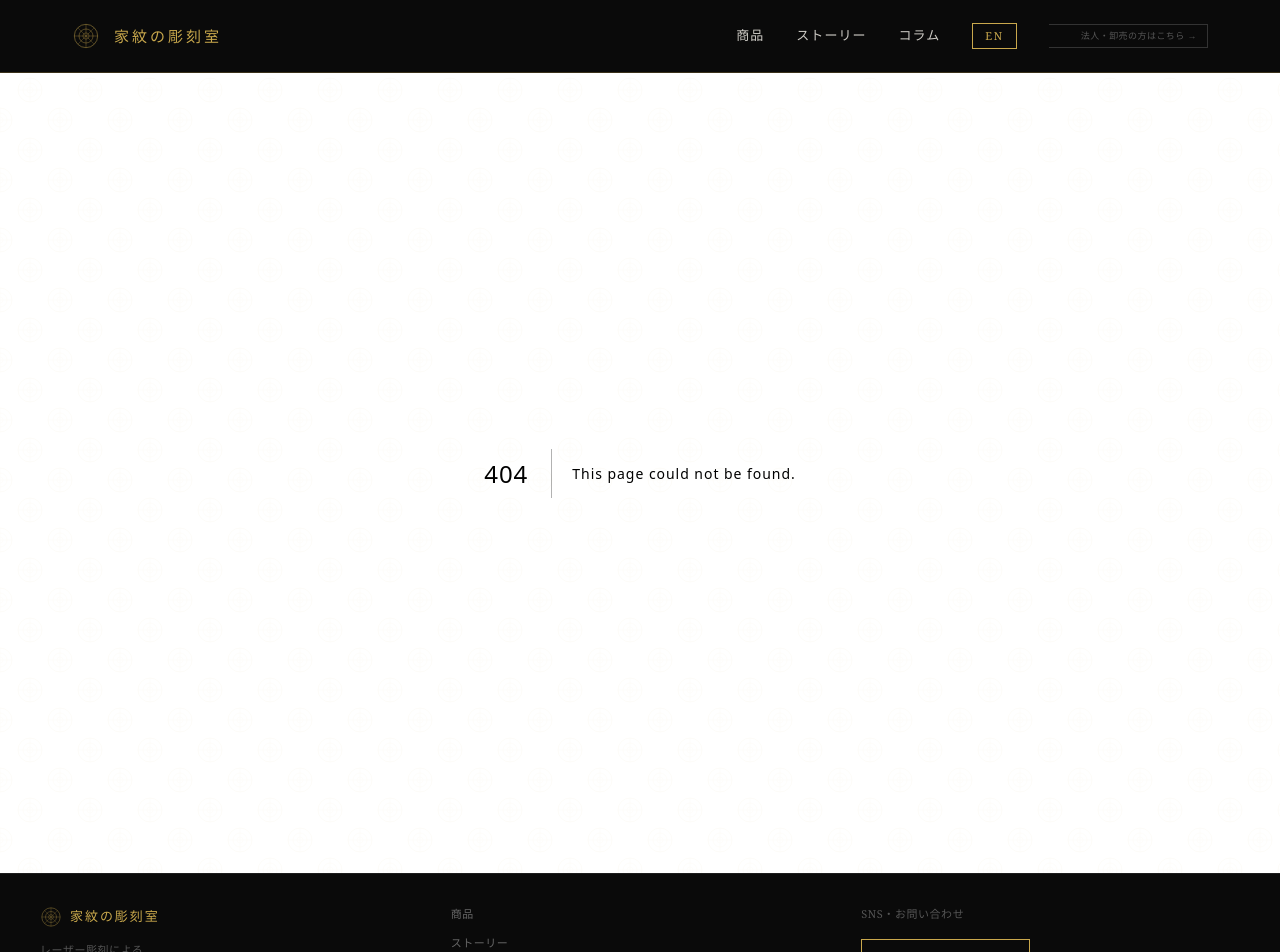
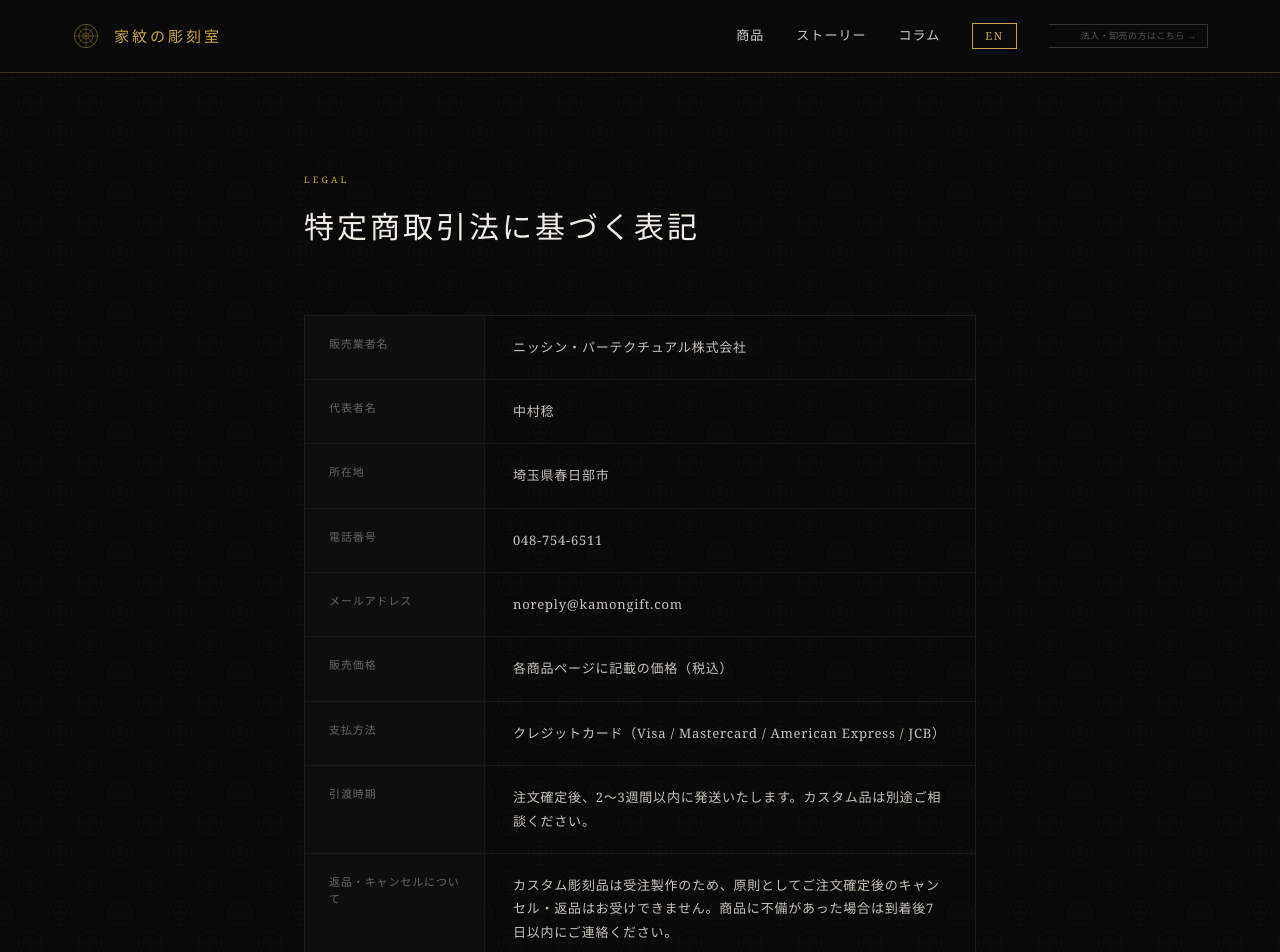
Before and after one commit to nissinpertechtual/kamon-gift, a Next.js app: page /legal in a window 1280 px wide. Before the commit this address had no page. Shown: the top 952 px of the page. Built offline with nearby package versions, Linux system fonts and the light colour scheme.

Commit message:
feat: legal page + admin product CRUD

```diff
--- /dev/null
+++ b/src/app/legal/page.tsx
@@ -0,0 +1,117 @@
+import KamonBackground from '@/components/KamonBackground';
+
+const items = [
+  { label: '販売業者名', value: 'ニッシン・パーテクチュアル株式会社' },
+  { label: '代表者名', value: '中村稔' },
+  { label: '所在地', value: '埼玉県春日部市' },
+  { label: '電話番号', value: '048-754-6511' },
+  { label: 'メールアドレス', value: 'noreply@kamongift.com' },
+  { label: '販売価格', value: '各商品ページに記載の価格（税込）' },
+  { label: '支払方法', value: 'クレジットカード（Visa / Mastercard / American Express / JCB）' },
+  { label: '引渡時期', value: '注文確定後、2〜3週間以内に発送いたします。カスタム品は別途ご相談ください。' },
+  { label: '返品・キャンセルについて', value: 'カスタム彫刻品は受注製作のため、原則としてご注文確定後のキャンセル・返品はお受けできません。商品に不備があった場合は到着後7日以内にご連絡ください。' },
+];
+
+export default function LegalPage() {
+  return (
+    <div style={{ position: 'relative', background: '#0a0a0a', minHeight: '100vh' }}>
+      <KamonBackground />
+      <div
+        style={{
+          maxWidth: '720px',
+          margin: '0 auto',
+          padding: '100px 24px 120px',
+          position: 'relative',
+          zIndex: 1,
+        }}
+      >
+        {/* タイトル */}
+        <div style={{ marginBottom: '64px' }}>
+          <p
+            style={{
+              fontSize: '9px',
+              letterSpacing: '0.35em',
+              color: '#c9a84c',
+              marginBottom: '16px',
+              fontFamily: 'Georgia, serif',
+            }}
+          >
+            LEGAL
+          </p>
+          <h1
+            style={{
+              fontSize: 'clamp(22px, 4vw, 30px)',
+              fontWeight: 300,
+              letterSpacing: '0.1em',
+              color: '#f0ede6',
+              margin: 0,
+              fontFamily: "'Hiragino Mincho ProN', 'Yu Mincho', Georgia, serif",
+            }}
+          >
+            特定商取引法に基づく表記
+          </h1>
+        </div>
+
+        {/* テーブル */}
+        <div style={{ border: '0.5px solid #1e1e1e' }}>
+          {items.map((item, i) => (
+            <div
+              key={item.label}
+              style={{
+                display: 'grid',
+                gridTemplateColumns: '180px 1fr',
+                borderBottom: i < items.length - 1 ? '0.5px solid #1a1a1a' : 'none',
+              }}
+            >
+              <div
+                style={{
+                  padding: '20px 24px',
+                  background: '#0e0e0e',
+                  borderRight: '0.5px solid #1a1a1a',
+                  fontSize: '11px',
+                  letterSpacing: '0.08em',
+                  color: '#666',
+                  fontFamily: "'Hiragino Mincho ProN', 'Yu Mincho', Georgia, serif",
+                  fontWeight: 300,
+                  display: 'flex',
+                  alignItems: 'flex-start',
+                }}
+              >
+                {item.label}
+              </div>
+              <div
+                style={{
+                  padding: '20px 28px',
+                  fontSize: '13px',
+                  letterSpacing: '0.06em',
+                  color: '#c8c4bc',
+                  fontFamily: "'Hiragino Mincho ProN', 'Yu Mincho', Georgia, serif",
+                  fontWeight: 300,
+                  lineHeight: 1.8,
+                }}
+              >
+                {item.value}
+              </div>
+            </div>
+          ))}
+        </div>
+
+        {/* 戻るリンク */}
+        <div style={{ marginTop: '64px', textAlign: 'center' }}>
+          <a
+            href="/"
+            style={{
+              fontSize: '10px',
+              color: '#555',
+              letterSpacing: '0.2em',
+              textDecoration: 'none',
+              fontFamily: 'Georgia, serif',
+            }}
+          >
+            ← トップページへ戻る
+          </a>
+        </div>
+      </div>
+    </div>
+  );
+}
```
